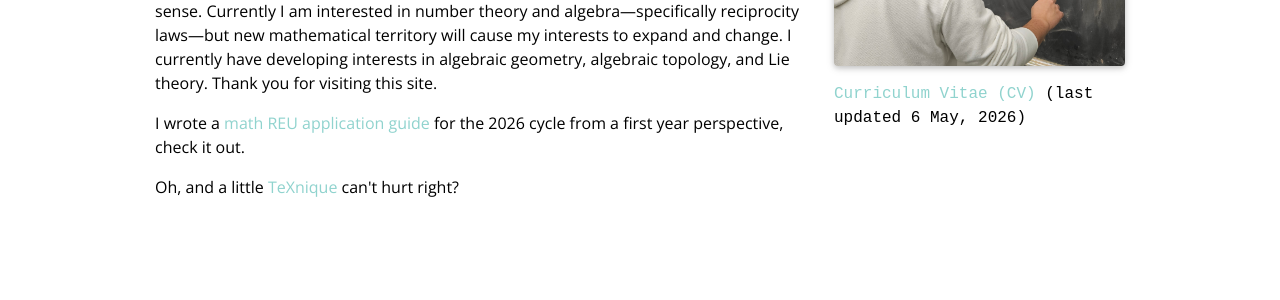
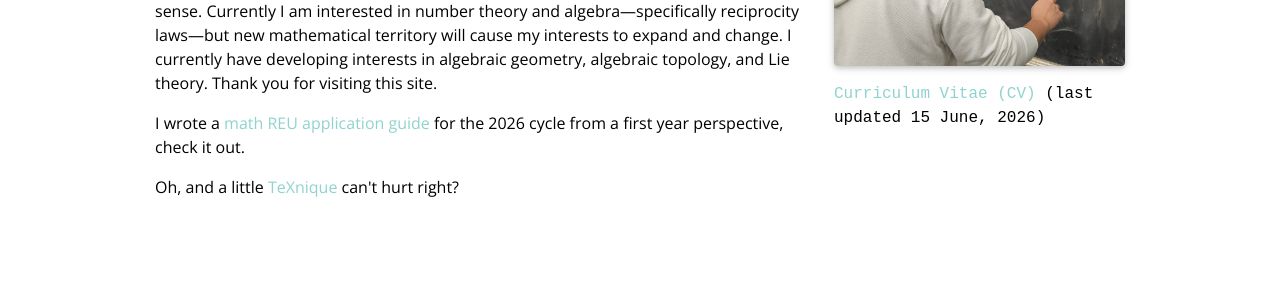
Before and after one commit to Quadcryo/quadcryo, a Jekyll site: the page built from _pages/about.md, in a window 1280 px wide. Shown: the part 395-695 px from the top of the page. Built offline with Jekyll 4.4.1, drawn with Linux system fonts in a browser that asks for light colours; comment, search, counter and statistics services are not loaded; a style sheet for code colours, icons or effects is not loaded.

Commit message:
date update

```diff
--- a/_pages/about.md
+++ b/_pages/about.md
@@ -7,7 +7,7 @@ profile:
   align: right
   image: pfp_medoingmath.jpg
   image_circular: false
-  address: <a href="https://quadcryo.github.io/quadcryo/assets/pdf/cv.pdf">Curriculum Vitae (CV)</a> (last updated 6 May, 2026)
+  address: <a href="https://quadcryo.github.io/quadcryo/assets/pdf/cv.pdf">Curriculum Vitae (CV)</a> (last updated 15 June, 2026)
 ---
 
 <p> My name is Matias, and I am a first-year student in the <a href="https://math.unc.edu/">Department of Mathematics</a> at the <a href="https://www.unc.edu/">University of North Carolina at Chapel Hill</a>.</p>
```
